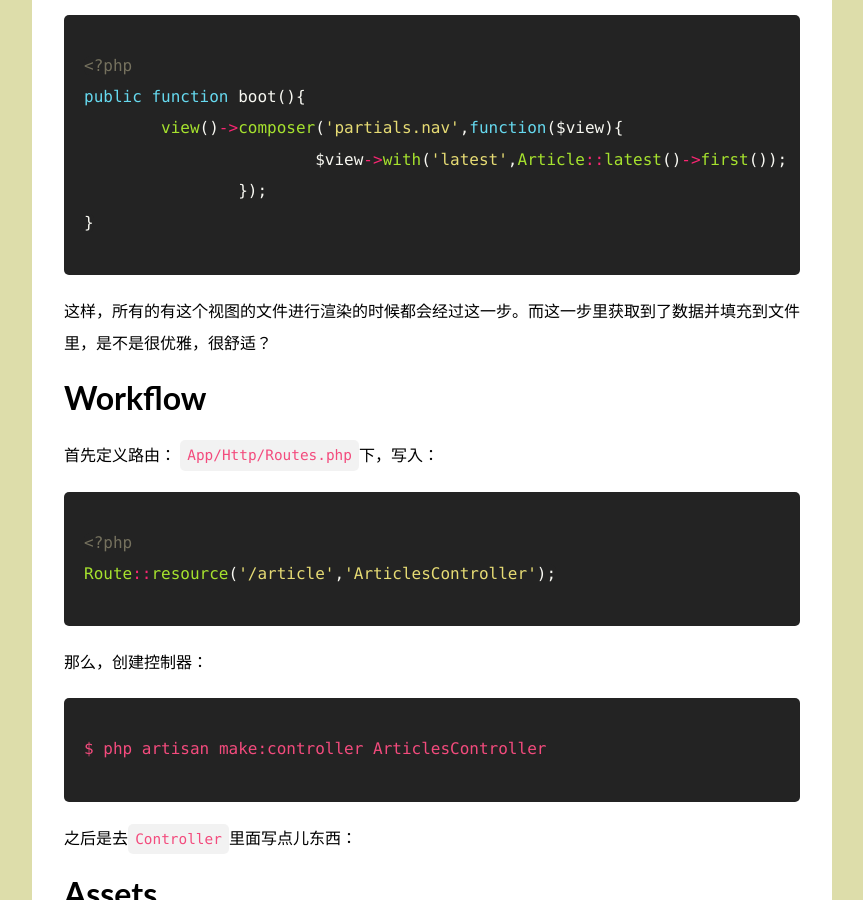
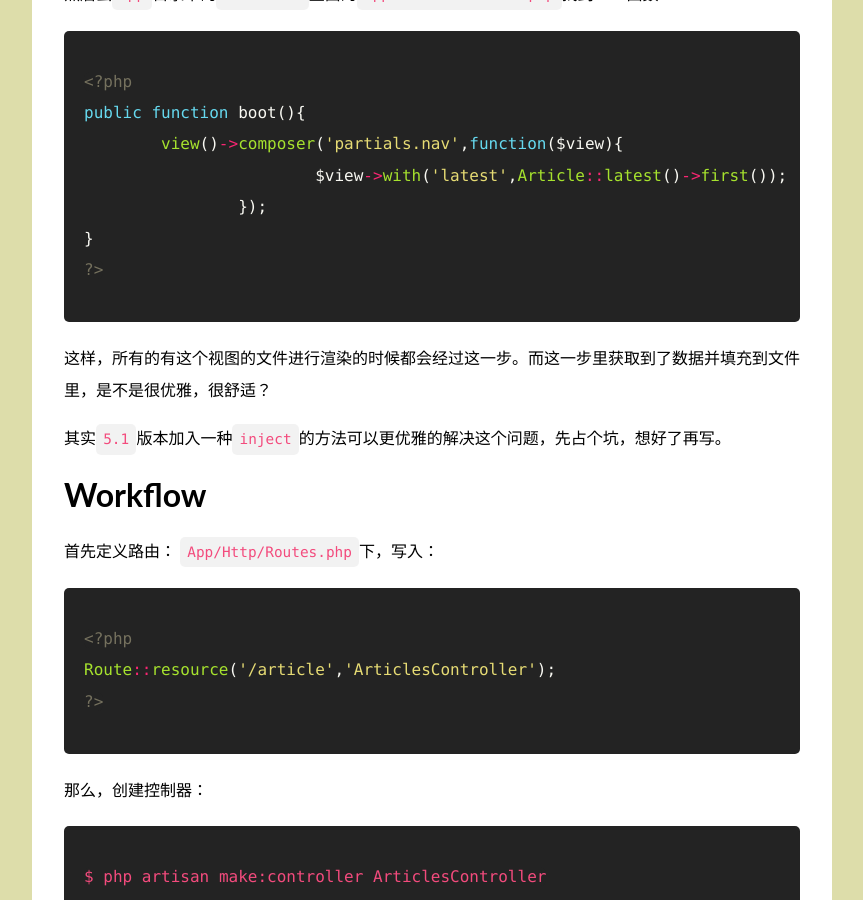
Before and after one commit to AnnatarHe/AnnatarHe.github.io, a Jekyll site: the page built from _posts/2015-07-09-Laravel-study-notes.md, in a window 1280 px wide and 900 px high, scrolled down 4507 px. Shown: the whole window, without its empty margins (208-1071 px from the left). Built offline with Jekyll 4.4.1, drawn with Linux system fonts in a browser that asks for light colours; nearby versions of some CDN libraries; comment, search, counter and statistics services are not loaded; some of the changed text lies outside the part shown.

Commit message:
add some space and closed php code

```diff
--- a/_posts/2015-07-09-Laravel-study-notes.md
+++ b/_posts/2015-07-09-Laravel-study-notes.md
@@ -120,6 +120,7 @@ class Article extends Model{
 </ul>
 {% endhighlight %}
 那么，`@include`我就不写了。
+
 然后去`App`目录下的`Providers`里面的`AppServiceProvider.php`找到boot函数：
 {% highlight php %}
 <?php
@@ -128,8 +129,11 @@ public function boot(){
 			$view->with('latest',Article::latest()->first());
 		});
 }
+?>
 {% endhighlight %}
 这样，所有的有这个视图的文件进行渲染的时候都会经过这一步。而这一步里获取到了数据并填充到文件里，是不是很优雅，很舒适？
+
+其实`5.1`版本加入一种`inject`的方法可以更优雅的解决这个问题，先占个坑，想好了再写。
 
 # Workflow
 首先定义路由：
@@ -137,6 +141,7 @@ public function boot(){
 {% highlight php %}
 <?php
 Route::resource('/article','ArticlesController');
+?>
 {% endhighlight %}
 那么，创建控制器：
 {% highlight console %}
@@ -263,6 +268,12 @@ flash()->overlay('infomation','title');
 
 
 # Packages
+
+需要引入的包要用`composer`的方式引入，例如：
+{% highlight console %}
+$ composer require illuminate/html
+{% endhighlight %}
+
 * **illuminate/html**
 在`config/app.php`下注册：
 {% highlight php %}
@@ -272,6 +283,7 @@ flash()->overlay('infomation','title');
 //'Alias'加入：
 'Form' => 'Illuminate\Html\FormFacade',
 'Html' => 'Illuminate\Html\HtmlFacade'
+?>
 {% endhighlight %}
 
 * **laracasts/flash**
@@ -281,6 +293,7 @@ flash()->overlay('infomation','title');
 'Laracasts\/Flash\/FlashServiceProvider'
 //'Alias'加入：
 'Flash' =>'Laracasts\Flash\Falsh'
+?>
 {% endhighlight %}
 
 # Production
```
